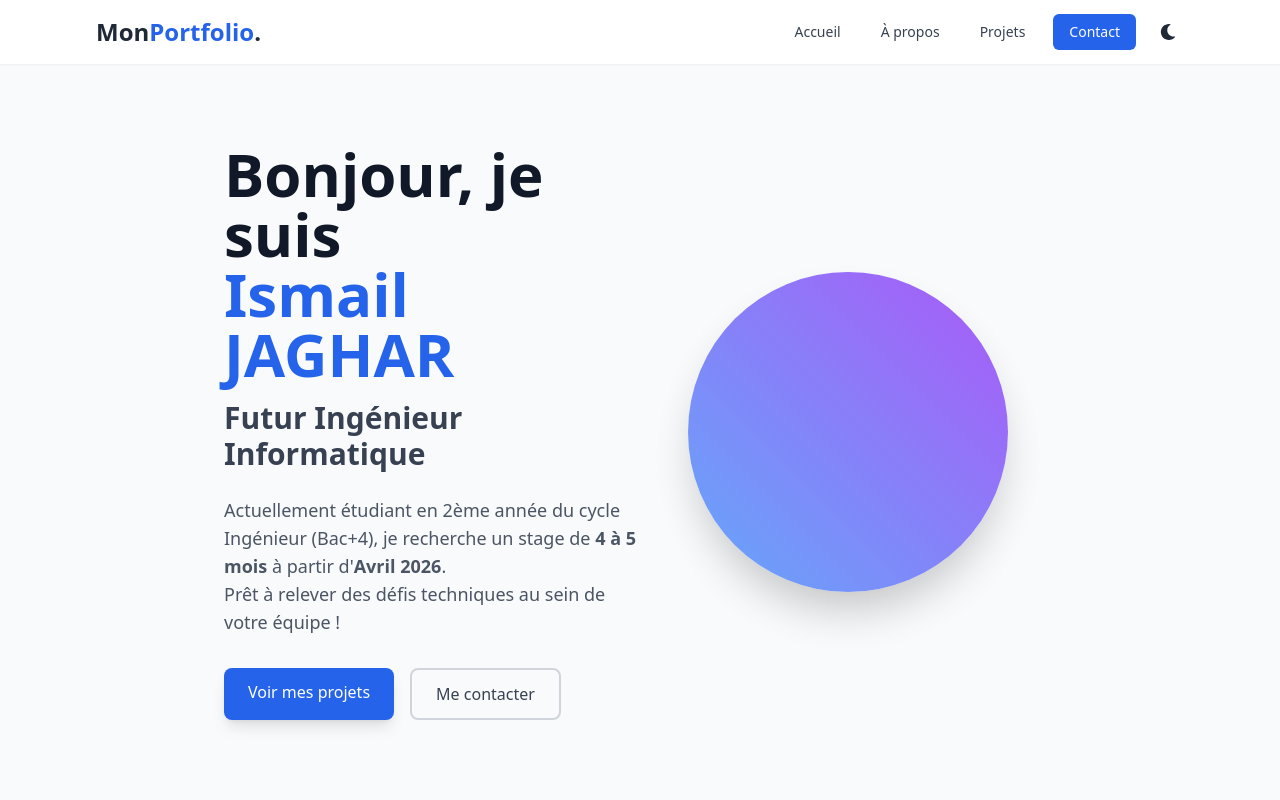
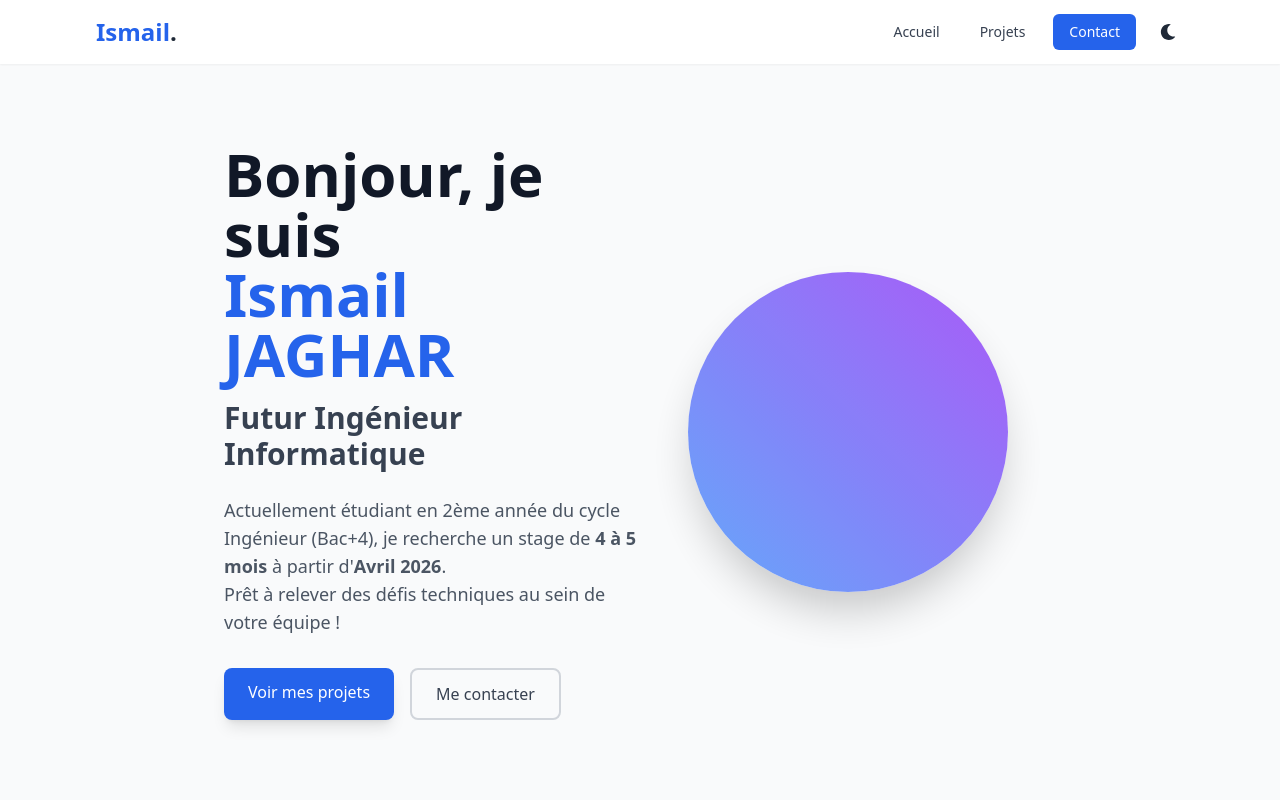
Before and after one commit to ijScrypt/portfolio, a React (Vite) app: page / in a window 1280 px wide. Shown: the top 800 px of the page. Built offline with nearby package versions, Linux system fonts and the light colour scheme.

Commit message:
Correction du Navbar et des liens de contact

```diff
--- a/src/components/Contact.tsx
+++ b/src/components/Contact.tsx
@@ -15,7 +15,7 @@ const Contact = () => {
 
         <div className="flex flex-col md:flex-row justify-center gap-6">
           <a
-            href="mailto:votre.email@ecole.fr"
+            href="mailto:jaghar@et.esiea.fr"
             className="flex items-center justify-center px-8 py-4 bg-blue-600 text-white rounded-lg font-bold hover:bg-blue-700 transition shadow-lg hover:-translate-y-1"
           >
             <FaEnvelope className="mr-2 text-xl" />
@@ -23,7 +23,7 @@ const Contact = () => {
           </a>
 
           <a
-            href="https://linkedin.com/in/votre-profil"
+            href="https://linkedin.com/in/ismail-jaghar"
             target="_blank"
             rel="noopener noreferrer"
             className="flex items-center justify-center px-8 py-4 border-2 border-gray-200 dark:border-gray-700 text-gray-700 dark:text-white rounded-lg font-bold hover:border-blue-600 hover:text-blue-600 dark:hover:border-blue-500 dark:hover:text-blue-500 transition"
@@ -33,7 +33,7 @@ const Contact = () => {
           </a>
 
           <a
-            href="https://github.com/votre-user"
+            href="https://github.com/ijScrypt"
             target="_blank"
             rel="noopener noreferrer"
             className="flex items-center justify-center px-8 py-4 border-2 border-gray-200 dark:border-gray-700 text-gray-700 dark:text-white rounded-lg font-bold hover:border-gray-900 hover:text-gray-900 dark:hover:border-white dark:hover:text-white transition"
--- a/src/components/Navbar.tsx
+++ b/src/components/Navbar.tsx
@@ -28,7 +28,7 @@ const Navbar = () => {
           <div className="flex-shrink-0">
             {/* Le texte change de couleur en mode sombre */}
             <span className="text-2xl font-bold text-gray-800 dark:text-white">
-              Mon<span className="text-blue-600">Portfolio</span>.
+              <span className="text-blue-600">Ismail</span>.
             </span>
           </div>
 
@@ -36,7 +36,6 @@ const Navbar = () => {
             <div className="ml-10 flex items-center space-x-4">
               {/* Liens avec gestion du hover en dark mode */}
               <a href="#home" className="hover:text-blue-600 dark:text-gray-300 dark:hover:text-blue-500 px-3 py-2 rounded-md text-sm font-medium text-gray-700 transition">Accueil</a>
-              <a href="#about" className="hover:text-blue-600 dark:text-gray-300 dark:hover:text-blue-500 px-3 py-2 rounded-md text-sm font-medium text-gray-700 transition">À propos</a>
               <a href="#projects" className="hover:text-blue-600 dark:text-gray-300 dark:hover:text-blue-500 px-3 py-2 rounded-md text-sm font-medium text-gray-700 transition">Projets</a>
               <a href="#contact" className="bg-blue-600 text-white px-4 py-2 rounded-md text-sm font-medium hover:bg-blue-700 transition">Contact</a>
 
```
